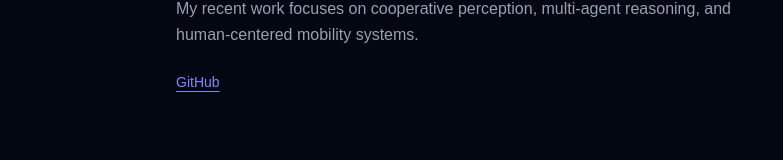
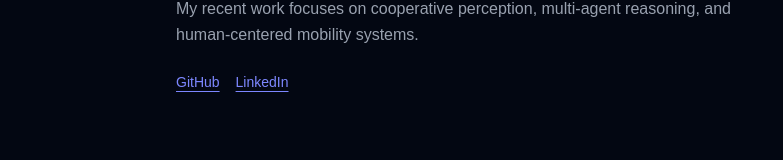
Before and after one commit to s1280061/my-portfolio, a Next.js app: page / in a window 1280 px wide. Shown: the part 240-400 px from the top of the page, without its empty margins (248-1031 px from the left). Built offline with nearby package versions, Linux system fonts and the light colour scheme.

Commit message:
Add LinkedIn link and profile photo

```diff
--- a/app/page.tsx
+++ b/app/page.tsx
@@ -63,6 +63,14 @@
                 className="text-sm text-indigo-400 hover:text-indigo-300 underline underline-offset-4"
               >
                 GitHub
+              </a>
+              <a
+                href="https://www.linkedin.com/in/kaito-asai-267671393/"
+                target="_blank"
+                rel="noopener noreferrer"
+                className="text-sm text-indigo-400 hover:text-indigo-300 underline underline-offset-4"
+              >
+                LinkedIn
               </a>
             </div>
           </div>
```
